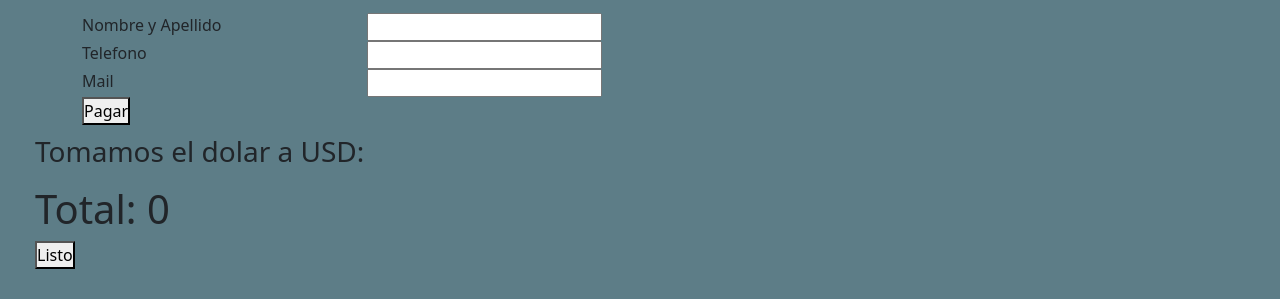
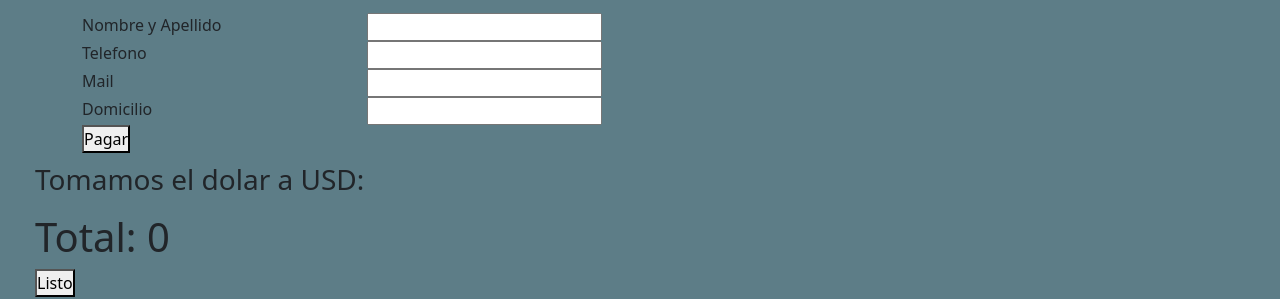
Before and after one commit to axlleiva/javascript, a plain HTML site: page index.html in a window 1280 px wide. Shown: the part 2630-2929 px from the top of the page. Drawn offline with nearby package versions, Linux system fonts and the light colour scheme; files that its build step writes are made by us from their sources; no server answers.

Commit message:
agrego domicilio en mensaje final

```diff
--- a/index.html
+++ b/index.html
@@ -165,6 +165,10 @@
 
                   <div class="col-6 col-sm-3">Mail</div>
                   <div class="col-6 col-sm-3"><input id="mailFinal" type="email"></div>
+                  <div class="w-100"></div>
+
+                  <div class="col-6 col-sm-3">Domicilio</div>
+                  <div class="col-6 col-sm-3"><input id="domicilioFinal" type="text"></div>
                 </div>
                 <button id="btnf"><span class="noselect">Pagar</span><div id="circle"></div></button>
             </div>
```
